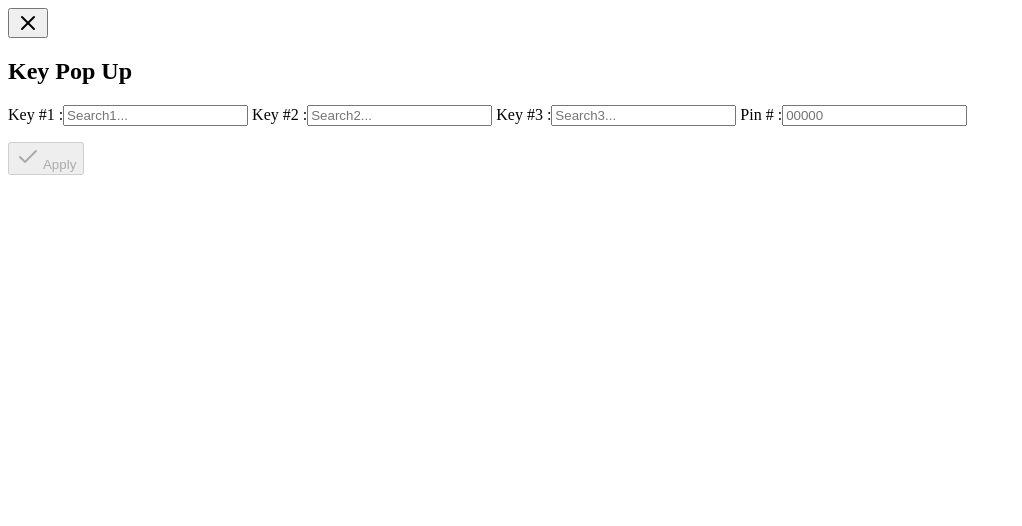
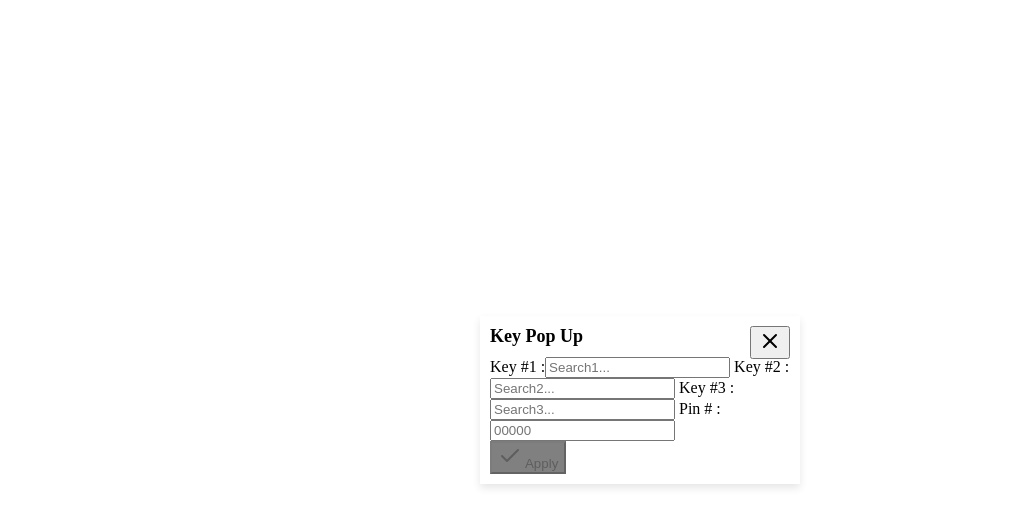
Before and after one commit to Errorline10/LNL-Large-Number-Library, a website: page components/keyPopUp/keyPopUp.html in a window 1280 px wide. Shown: the whole page, without its empty margins (0-1022 px from the left). Drawn offline with Linux system fonts and the light colour scheme.

Commit message:
LNL-pop-up

```diff
--- a/components/keyPopUp/keyPopUp.html
+++ b/components/keyPopUp/keyPopUp.html
@@ -1,4 +1,16 @@
+<!DOCTYPE html>
+<html lang="en">
+  <head>
+    <meta charset="UTF-8" />
+    <meta name="viewport" content="width=device-width, initial-scale=1.0" />
+    <title>Key Pop Up</title>
+    <link rel="stylesheet" href="keyPopUp.css" />
+    <script src="keyPopUp.js" defer></script>
+  </head>
+  <body>
     <div class="keyPopUp">
+        <div class="keyPopUp_title">Key Pop Up</div>
+
       <button
         id="keyPopUp__close"
         class="keyPopUp__close"
@@ -22,7 +34,6 @@
       </button>
 
       <div class="keyPopUp__container">
-        <h2>Key Pop Up</h2>
 
         <div class="input-container">
           <form autocomplete="false">
@@ -83,3 +94,5 @@
         Apply
       </button>
     </div>
+  </body>
+</html>
--- a/components/keyPopUp/keyPopup.css
+++ b/components/keyPopUp/keyPopup.css
@@ -1,4 +1,33 @@
-      #keyPopUp__apply:disabled {
+.keyPopUp{
+  border: 1px solid black
+  border-radius: 5px;
+  background-color: white;
+  padding: 10px;
+  position: absolute;
+  top: 50%;
+  left: 50%;
+  transform: translate(-50%, -50%);
+  z-index: 1000;
+  box-shadow: 0 4px 8px rgba(0, 0, 0, 0.1);
+  width: 300px
+}
+.keyPopUp .keyPopUp_title{
+  font-size: 18px;
+  font-weight: bold;
+  margin-bottom: 10px;
+}
+.keyPopUp .keyPopUp__close{
+  position: absolute;
+  top: 10px;
+  right: 10px;
+  cursor: pointer;
+}
+.keyPopUp .keyPopUp_container{
+  display: flex;
+  flex-direction: column;
+  gap: 10px;
+}
+#keyPopUp__apply:disabled {
         background-color: gray;
         cursor: not-allowed;
       }
--- /dev/null
+++ b/testDocs/001.json
@@ -0,0 +1 @@
+{text:`<div class="ql-editor" contenteditable="true"><h1 class="ql-align-right">May 28 2025</h1><h1 class="ql-align-center"><br></h1><h1 class="ql-align-center">VTOL long distance surveillance drone</h1><p><br></p><p><span class="ql-size-large">Requirements: </span></p><p><br></p><ol><li data-list="ordered"><span class="ql-ui" contenteditable="false"></span>Must fly autonomous for 3+ days</li><li data-list="ordered"><span class="ql-ui" contenteditable="false"></span>Must transmit video over a secure channel </li><li data-list="ordered"><span class="ql-ui" contenteditable="false"></span>Must have highness video stored onboard</li><li data-list="ordered"><span class="ql-ui" contenteditable="false"></span>Must have Loiter ability's, and fixed gaze.</li></ol><p><br></p><p><br></p></div>`}
```
Also changed, not shown: components/quill/quill.html (+2 -15 lines).
